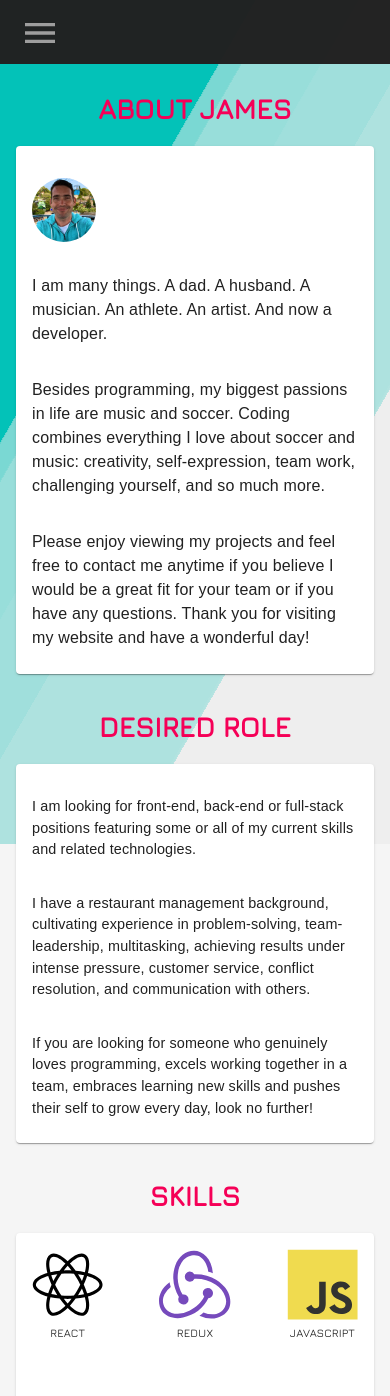
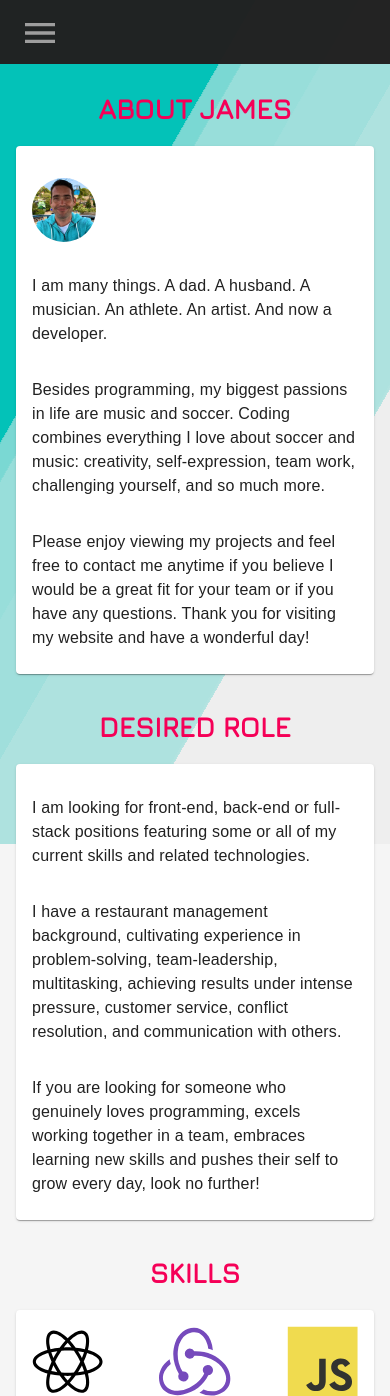
Before and after one commit to jamesncox/portfolio, a React (Create React App) app: page /about in a window 390 px wide. Shown: the top 1396 px of the page. Built offline with nearby package versions, Linux system fonts and the light colour scheme; the HTML template or start-up script is replaced by a standard one; a web font is replaced by a local one.

Commit message:
Update DesireRole text breakpoint fontSize

```diff
--- a/src/components/AboutMe/DesiredRole.js
+++ b/src/components/AboutMe/DesiredRole.js
@@ -18,7 +18,7 @@ const useStyles = makeStyles((theme) => ({
         fontSize: "1.1rem",
         marginTop: theme.spacing(2),
         [theme.breakpoints.down('xs')]: {
-            fontSize: ".9rem"
+            fontSize: "1rem"
         },
     },
     text: {
@@ -26,7 +26,7 @@ const useStyles = makeStyles((theme) => ({
         color: "#212121",
         fontSize: "1.1rem",
         [theme.breakpoints.down('xs')]: {
-            fontSize: ".9rem"
+            fontSize: "1rem"
         },
     },
     card: {
--- a/src/components/AboutMe/Header.js
+++ b/src/components/AboutMe/Header.js
@@ -12,11 +12,7 @@ const useStyles = makeStyles((theme) => ({
         color: "#f50057",
         [theme.breakpoints.down('sm')]: {
             fontSize: "1.75rem",
-            // marginTop: theme.spacing(1)
         },
-        // [theme.breakpoints.down('xs')]: {
-        //     fontSize: "1.5rem",
-        // }
     },
 }));
 
--- a/src/components/AboutMe/SkillsHeader.js
+++ b/src/components/AboutMe/SkillsHeader.js
@@ -13,9 +13,6 @@ const useStyles = makeStyles((theme) => ({
         [theme.breakpoints.down('sm')]: {
             fontSize: "1.75rem",
         },
-        // [theme.breakpoints.down('xs')]: {
-        //     fontSize: "1.5rem",
-        // }
     },
 }));
 
```
